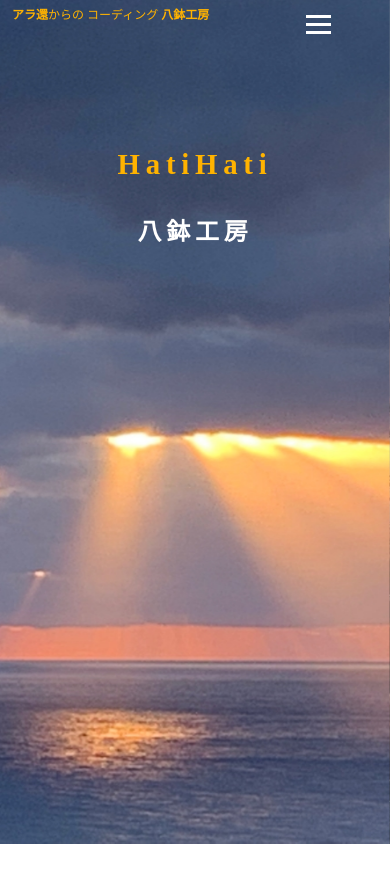
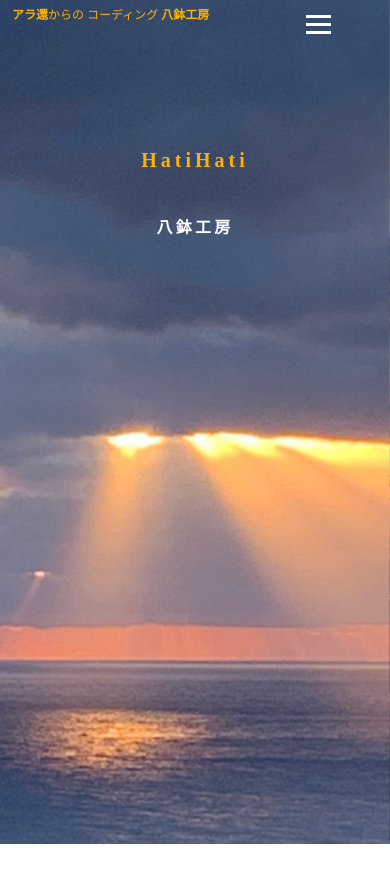
Before and after one commit to Hati-Hati/testPage, a plain HTML site: page index.html in a window 390 px wide. Shown: the top 882 px of the page. Drawn offline with nearby package versions, Linux system fonts and the light colour scheme.

Commit message:
Add files via upload

```diff
--- a/css/style.css
+++ b/css/style.css
@@ -364,10 +364,10 @@ header {
     height: 250px;
   }
   .keyvisual .textAnimation {
-    font-size: 1.8rem;
+    font-size: 1.25rem;
   }
   .keyvisual .textAnimation__bro {
-    font-size: 1.5rem;
+    font-size: 1rem;
     top: 220px;
   }
 }
```
Also changed, not shown: css/blog.css (+8 -3 lines).
